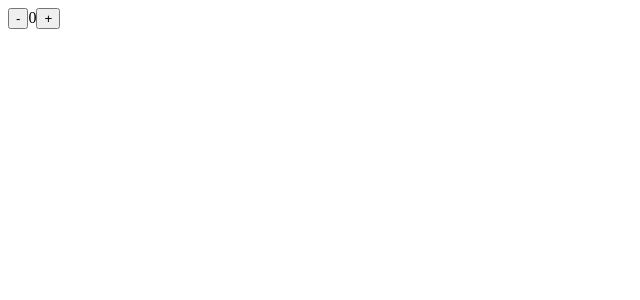
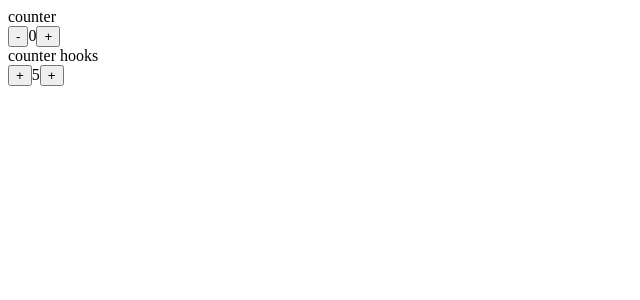
Before and after one commit to ojandali93/LRT-COUNTER, a React (Create React App) app in the folder counter/: page / in a window 1280 px wide. Shown: the top 300 px of the page, without its empty margins (0-640 px from the left). Built offline with nearby package versions, Linux system fonts and the light colour scheme.

Commit message:
added both functional and class based components.

```diff
--- a/counter/src/App.js
+++ b/counter/src/App.js
@@ -1,11 +1,13 @@
-
+import Counter from './components/counter'
+import CounterHooks from './components/counterHooks'
 function App() {
-  return ( // the () allows us to return multiple lines of code
-    <div>
-      <button>-</button>
-      <span>0</span>
-      <button>+</button>
-    </div>
+  return ( // the () allows us to return multiple lines of code'
+    <>
+      counter
+      <Counter initialCount={0}/>
+      counter hooks
+      <CounterHooks initialCount={5}/>
+    </>
   )
 }
 
--- /dev/null
+++ b/counter/src/components/counter.js
@@ -0,0 +1,27 @@
+import React, { Component } from 'react'
+
+export default class Counter extends Component {
+    constructor(props){
+        super(props)
+        this.state = {
+            count: props.initialCount
+        }
+    }
+    render(){
+        return(
+            <div>
+                <button onClick={() =>  this.changeCount(-1)}>-</button>
+                <span>{this.state.count}</span>
+                <button onClick={() =>  this.changeCount(1)}>+</button>
+            </div>
+        )
+    }
+
+    // when updating state, perform it as a method so that it is using the
+    // previous state to set the new state
+    changeCount(amount){
+        this.setState(previousState => {
+            return({count: previousState.count + amount})
+        })
+    }
+}
--- /dev/null
+++ b/counter/src/components/counterHooks.js
@@ -0,0 +1,15 @@
+import React, { useState } from 'react'
+
+export default function CounterHooks({ initialCount }){
+    const [count, setCount] = useState(initialCount)
+
+
+
+    return(
+        <div>
+            <button onClick={() => setCount(previousCount => previousCount - 1)}>+</button>
+            <span>{count}</span>
+            <button onClick={() => setCount(previousCount => previousCount + 1)}>+</button>
+        </div>
+    )
+}
```
